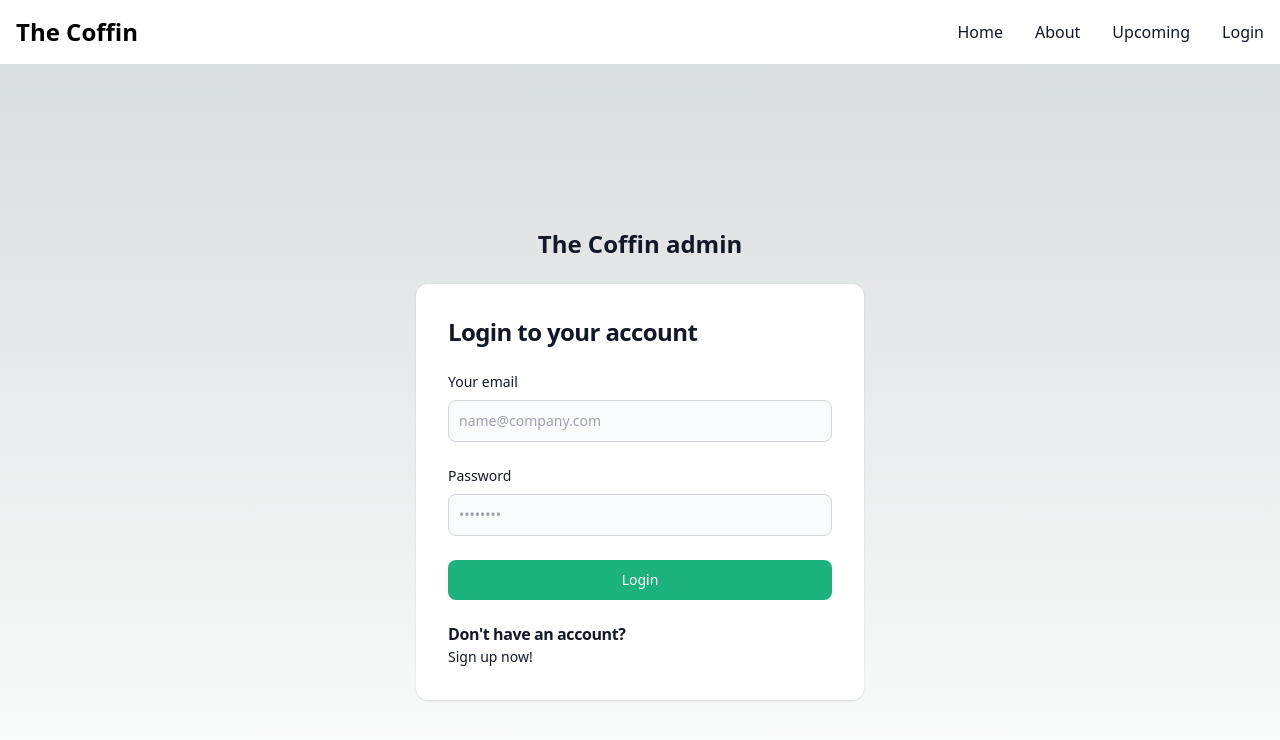
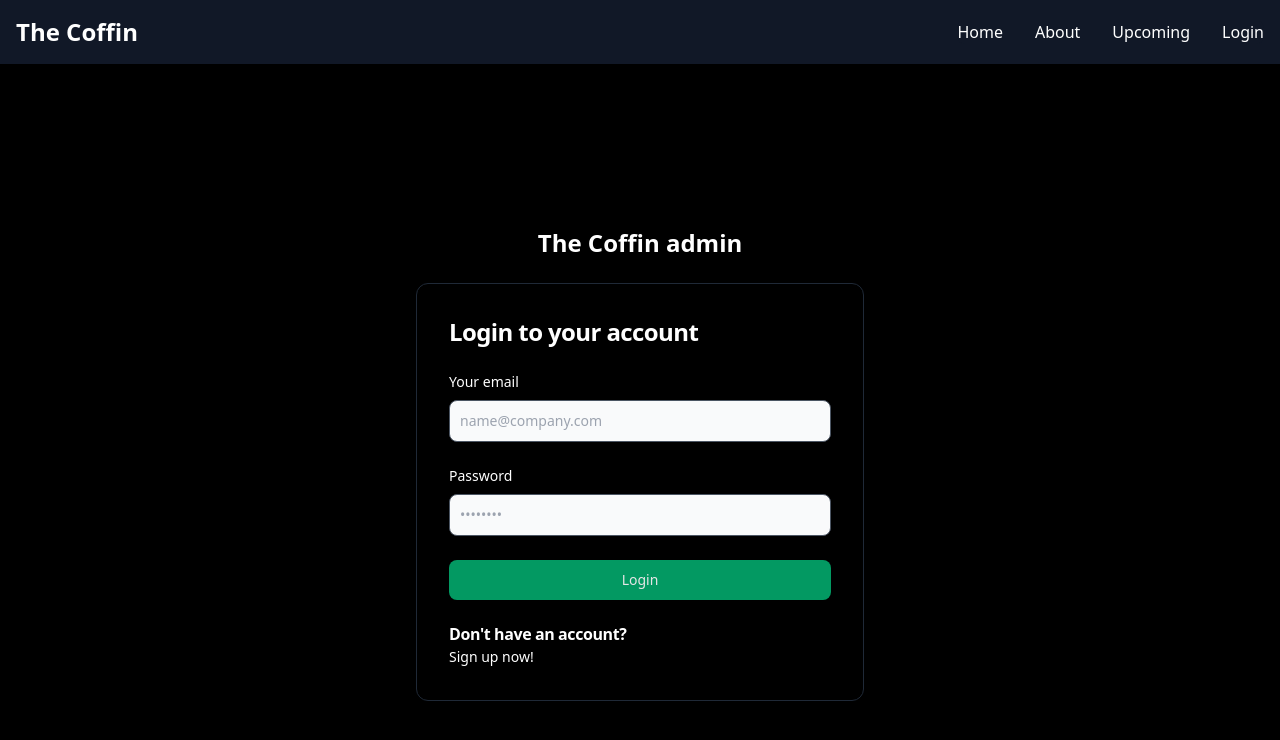
Before and after one commit to neonguyen-dev/the-coffin, a Next.js app: page /login in a window 1280 px wide. Shown: the top 740 px of the page. Built offline with nearby package versions, Linux system fonts and the light colour scheme; no server answers.

Commit message:
Fixed some bugs regarding deployment and changed the preferred mode to always be dark

```diff
--- a/src/app/(auth)/login/loginView.jsx
+++ b/src/app/(auth)/login/loginView.jsx
@@ -5,29 +5,29 @@ export default
 function LoginView(props) {
   return (
     <div className="flex flex-col items-center justify-center px-6 py-8 mx-auto md:h-screen lg:py-0">
-      <a className="flex items-center mb-6 text-2xl font-semibold text-gray-900 dark:text-white">
+      <a className="flex items-center mb-6 text-2xl font-semibold text-white">
         The Coffin admin
       </a>
-      <div className="w-full bg-white rounded-xl shadow dark:border md:mt-0 sm:max-w-md xl:p-0 dark:bg-gray-700 dark:border-gray-800">
+      <div className="w-full rounded-xl shadow border md:mt-0 sm:max-w-md xl:p-0 border-gray-800">
         <div className="p-6 space-y-4 md:space-y-6 sm:p-8">
-          <h1 className="text-xl font-bold leading-tight tracking-tight text-gray-900 md:text-2xl dark:text-white">
+          <h1 className="text-xl font-bold leading-tight tracking-tight md:text-2xl text-white">
             Login to your account
           </h1>
           <form className="space-y-4 md:space-y-6">
             <div>
-              <label htmlFor="email" className="block mb-2 text-sm font-medium text-gray-900 dark:text-white">Your email</label>
-              <input type="email" id="email" autoComplete="email" onChange={(event) => props.setEmail(event.target.value)} placeholder="name@company.com" required="" className="bg-gray-50 border border-gray-300 text-gray-900 sm:text-sm rounded-lg focus:ring-primary-600 focus:border-primary-600 block w-full p-2.5 dark:bg-gray-700 dark:border-gray-600 dark:placeholder-gray-400 dark:text-white dark:focus:ring-blue-500 dark:focus:border-blue-500" />
+              <label htmlFor="email" className="block mb-2 text-sm font-medium text-white">Your email</label>
+              <input type="email" id="email" autoComplete="email" onChange={(event) => props.setEmail(event.target.value)} placeholder="name@company.com" required="" className="bg-gray-50 border sm:text-sm rounded-lg focus:ring-primary-600 focus:border-primary-600 block w-full p-2.5 border-gray-600 placeholder-gray-400 text-white focus:ring-blue-500 focus:border-blue-500" />
             </div>
             <div>
-              <label htmlFor="password" className="block mb-2 text-sm font-medium text-gray-900 dark:text-white">Password</label>
-              <input type="password" id="password" autoComplete="current-password" onChange={(event) => props.setPassword(event.target.value)} placeholder="••••••••" required minLength={6} className="bg-gray-50 border border-gray-300 text-gray-900 sm:text-sm rounded-lg focus:ring-primary-600 focus:border-primary-600 block w-full p-2.5 dark:bg-gray-700 dark:border-gray-600 dark:placeholder-gray-400 dark:text-white dark:focus:ring-blue-500 dark:focus:border-blue-500" />
+              <label htmlFor="password" className="block mb-2 text-sm font-medium text-white">Password</label>
+              <input type="password" id="password" autoComplete="current-password" onChange={(event) => props.setPassword(event.target.value)} placeholder="••••••••" required minLength={6} className="bg-gray-50 border sm:text-sm rounded-lg focus:ring-primary-600 focus:border-primary-600 block w-full p-2.5 border-gray-600 placeholder-gray-400 text-white focus:ring-blue-500 focus:border-blue-500" />
             </div>
-            <button type="button" onClick={() => props.login()} className="w-full text-white bg-primary-600 hover:bg-primary-700 focus:ring-4 focus:outline-none focus:ring-primary-300 font-medium rounded-lg text-sm px-5 py-2.5 text-center dark:bg-primary-600 dark:hover:bg-primary-700 dark:focus:ring-primary-800 hover:underline">Login</button>
+            <button type="button" onClick={() => props.login()} className="w-full text-white bg-primary-600 hover:bg-primary-700 focus:ring-4 focus:outline-none focus:ring-primary-300 font-medium rounded-lg text-sm px-5 py-2.5 text-center bg-primary-600 hover:bg-primary-700 focus:ring-primary-800 hover:underline">Login</button>
           </form>
-          <p className="text-base font-bold leading-tight tracking-tight text-gray-900 dark:text-white">
+          <p className="text-base font-bold leading-tight tracking-tight text-white">
             Don&apos;t have an account?
           </p>
-          <Link href="register" className="hover:underline text-sm text-gray-900 dark:text-white">Sign up now!</Link>
+          <Link href="register" className="hover:underline text-sm text-white">Sign up now!</Link>
         </div>
       </div>
     </div>
--- a/src/app/(protected)/newpub/newPubView.jsx
+++ b/src/app/(protected)/newpub/newPubView.jsx
@@ -50,10 +50,8 @@ export default function NewPub(props) {
             </div>
 
             <div className="clearfix">
-                <Link href="/schedule">
-                    <button type="button" className="cancelbtn">Cancel</button>
-                    <button type="submit" className="signupbtn" onClick={props.handleSubmit}>Create Pub!</button>
-                </Link>
+                <button type="button" className="cancelbtn">Cancel</button>
+                <button type="submit" className="signupbtn" onClick={props.handleSubmit}>Create Pub!</button>
             </div>
         </div>
     );
--- a/src/app/globals.css
+++ b/src/app/globals.css
@@ -3,35 +3,27 @@
 @tailwind utilities;
 
 :root {
-  --foreground-rgb: 0, 0, 0;
-  --background-start-rgb: 214, 219, 220;
-  --background-end-rgb: 255, 255, 255;
+  --foreground-rgb: 255, 255, 255;
+  --background-start-rgb: 0, 0, 0;
+  --background-end-rgb: 0, 0, 0;
 }
 
-@media (prefers-color-scheme: dark) {
-  :root {
-    --foreground-rgb: 255, 255, 255;
-    --background-start-rgb: 0, 0, 0;
-    --background-end-rgb: 0, 0, 0;
-  }
-}
 
 body {
   color: rgb(var(--foreground-rgb));
-  background: linear-gradient(
-      to bottom,
+  background: linear-gradient(to bottom,
       transparent,
-      rgb(var(--background-end-rgb))
-    )
-    rgb(var(--background-start-rgb));
+      rgb(var(--background-end-rgb))) rgb(var(--background-start-rgb));
 }
 
 
 
-* {box-sizing: border-box}
+* {
+  box-sizing: border-box
+}
 
 /* Full-width input fields */
-  input[type=text]{
+input[type=text] {
   color: black;
   width: 50%;
   padding: 15px;
@@ -41,7 +33,7 @@ body {
   background: #f1f1f1;
 }
 
-input[type=text]:focus{
+input[type=text]:focus {
   background-color: #ddd;
   outline: none;
 }
@@ -64,7 +56,7 @@ button {
 }
 
 button:hover {
-  opacity:1;
+  opacity: 1;
 }
 
 /* Extra styles for the cancel button */
@@ -74,7 +66,8 @@ button:hover {
 }
 
 /* Float cancel and signup buttons and add an equal width */
-.cancelbtn, .signupbtn {
+.cancelbtn,
+.signupbtn {
   float: left;
   width: 50%;
 }
@@ -91,7 +84,7 @@ button:hover {
   display: table;
 }
 
-.header{
+.header {
   padding: 60px;
   text-align: center;
   background: #000000;
@@ -101,12 +94,14 @@ button:hover {
 
 /* Change styles for cancel button and signup button on extra small screens */
 @media screen and (max-width: 300px) {
-  .cancelbtn, .signupbtn {
+
+  .cancelbtn,
+  .signupbtn {
     width: 100%;
   }
 }
 
-.simpleButton{
+.simpleButton {
   display: inline-block;
   margin: 10px;
   outline: 0;
@@ -127,7 +122,7 @@ button:hover {
   transition-property: color, background-color, border-color;
 }
 
-.simpleButton2{
+.simpleButton2 {
   display: inline-block;
   margin: 10px;
   outline: 0;
@@ -168,7 +163,7 @@ button:hover {
   position: absolute;
   background-color: #f1f1f1;
   min-width: 160px;
-  box-shadow: 0px 8px 16px 0px rgba(0,0,0,0.2);
+  box-shadow: 0px 8px 16px 0px rgba(0, 0, 0, 0.2);
   z-index: 1;
 }
 
@@ -179,11 +174,17 @@ button:hover {
   display: block;
 }
 
-.dropdown:hover .dropdown-content {display: block;}
+.dropdown:hover .dropdown-content {
+  display: block;
+}
 
-.dropdown-content a:hover {background-color: #ddd;}
+.dropdown-content a:hover {
+  background-color: #ddd;
+}
 
-.dropdown:hover .dropbtn {background-color: #585462;}
+.dropdown:hover .dropbtn {
+  background-color: #585462;
+}
 
 
 .button_plus {
--- a/src/components/footer.jsx
+++ b/src/components/footer.jsx
@@ -10,7 +10,7 @@ export function Footer(props) {
           © 2023 Neo Nguyen, Rasmus Sjöberg, Peter Patranika, Roy Dolonius. All Rights Reserved.
         </span>
         <ul className="flex flex-wrap items-center mt-3 text-sm font-medium text-gray-500 dark:text-gray-400 sm:mt-0">
-          <li style={{ marginRight: '0.5rem' }}>
+          <li>
             <Link href="about" className="hover:underline me-4 md:me-6">About</Link>
           </li>
           <li className="hover:underline">
--- a/src/components/navbar.jsx
+++ b/src/components/navbar.jsx
@@ -20,33 +20,33 @@ export function Navbar() {
   return (
 
 
-    <nav className="bg-white border-gray-200 dark:bg-gray-900">
+    <nav className="bg-gray-900">
       <div className="max-w-screen-xl flex flex-wrap items-center justify-between mx-auto p-4">
         <Link href="/" className="flex items-center space-x-3 rtl:space-x-reverse">
-          <span className="self-center text-2xl font-semibold whitespace-nowrap dark:text-white">The Coffin</span>
+          <span className="self-center text-2xl font-semibold whitespace-nowrap text-white">The Coffin</span>
         </Link>
-        <button onClick={toggleNavVisibility} type="button" className="inline-flex items-center p-2 w-10 h-10 justify-center text-sm text-gray-500 rounded-lg md:hidden hover:bg-gray-100 focus:outline-none focus:ring-2 focus:ring-gray-200 dark:text-gray-400 dark:hover:bg-gray-700 dark:focus:ring-gray-600" aria-controls="navbar-default" aria-expanded="false">
+        <button onClick={toggleNavVisibility} type="button" className="inline-flex items-center p-2 w-10 h-10 justify-center text-sm rounded-lg md:hidden focus:outline-none focus:ring-2 text-gray-400 hover:bg-gray-700 focus:ring-gray-600" aria-controls="navbar-default" aria-expanded="false">
           <span className="sr-only">Open main menu</span>
           <svg className="w-5 h-5" aria-hidden="true" xmlns="http://www.w3.org/2000/svg" fill="none" viewBox="0 0 17 14">
             <path stroke="currentColor" strokeLinecap="round" strokeLinejoin="round" strokeWidth="2" d="M1 1h15M1 7h15M1 13h15" />
           </svg>
         </button>
         <div className={`w-full md:block md:w-auto ${isNavVisible ? "" : "hidden"}`} id="navbar-default">
-          <ul className="font-medium flex flex-col p-4 md:p-0 mt-4 border border-gray-100 rounded-lg bg-gray-50 md:flex-row md:space-x-8 rtl:space-x-reverse md:mt-0 md:border-0 md:bg-white dark:bg-gray-800 md:dark:bg-gray-900 dark:border-gray-700">
+          <ul className="font-medium flex flex-col p-4 md:p-0 mt-4 border rounded-lg md:flex-row md:space-x-8 rtl:space-x-reverse md:mt-0 md:border-0 bg-gray-800 md:bg-gray-900 border-gray-700">
             <li>
-              <Link href="/" className="block py-2 px-3 text-gray-900 rounded hover:bg-gray-100 md:hover:bg-transparent md:border-0 md:hover:text-blue-700 md:p-0 dark:text-white md:dark:hover:text-blue-500 dark:hover:bg-gray-700 dark:hover:text-white md:dark:hover:bg-transparent">Home</Link>
+              <Link href="/" className="block py-2 px-3 rounded md:border-0 md:p-0 text-white md:hover:text-blue-500 hover:bg-gray-700 hover:text-white">Home</Link>
             </li>
             <li>
-              <Link href="about" className="block py-2 px-3 text-gray-900 rounded hover:bg-gray-100 md:hover:bg-transparent md:border-0 md:hover:text-blue-700 md:p-0 dark:text-white md:dark:hover:text-blue-500 dark:hover:bg-gray-700 dark:hover:text-white md:dark:hover:bg-transparent">About</Link>
+              <Link href="about" className="block py-2 px-3 rounded md:border-0 md:p-0 text-white md:hover:text-blue-500 hover:bg-gray-700 hover:text-white">About</Link>
             </li>
             <li>
-              {!user && <Link href="upcoming" className="block py-2 px-3 text-gray-900 rounded hover:bg-gray-100 md:hover:bg-transparent md:border-0 md:hover:text-blue-700 md:p-0 dark:text-white md:dark:hover:text-blue-500 dark:hover:bg-gray-700 dark:hover:text-white md:dark:hover:bg-transparent">Upcoming</Link>}
-              {user && <Link href="schedule" className="block py-2 px-3 text-gray-900 rounded hover:bg-gray-100 md:hover:bg-transparent md:border-0 md:hover:text-blue-700 md:p-0 dark:text-white md:dark:hover:text-blue-500 dark:hover:bg-gray-700 dark:hover:text-white md:dark:hover:bg-transparent">Schedule</Link>}
+              {!user && <Link href="upcoming" className="block py-2 px-3 rounded md:border-0 md:p-0 text-white md:hover:text-blue-500 hover:bg-gray-700 hover:text-white">Upcoming</Link>}
+              {user && <Link href="schedule" className="block py-2 px-3 rounded md:border-0 md:p-0 text-white md:hover:text-blue-500 hover:bg-gray-700 hover:text-white">Schedule</Link>}
 
             </li>
             <li>
-              {!user && <Link href="login" className="block py-2 px-3 text-gray-900 rounded hover:bg-gray-100 md:hover:bg-transparent md:border-0 md:hover:text-blue-700 md:p-0 dark:text-white md:dark:hover:text-blue-500 dark:hover:bg-gray-700 dark:hover:text-white md:dark:hover:bg-transparent">Login</Link>}
-              {user && <p onClick={() => logout()} className="cursor-pointer block py-2 px-3 text-gray-900 rounded hover:bg-gray-100 md:hover:bg-transparent md:border-0 md:hover:text-blue-700 md:p-0 dark:text-white md:dark:hover:text-blue-500 dark:hover:bg-gray-700 dark:hover:text-white md:dark:hover:bg-transparent">Log out</p>}
+              {!user && <Link href="login" className="block py-2 px-3 rounded md:border-0 md:p-0 text-white md:hover:text-blue-500 hover:bg-gray-700 hover:text-white">Login</Link>}
+              {user && <p onClick={() => logout()} className="cursor-pointer block py-2 px-3 rounded md:border-0 md:p-0 text-white md:hover:text-blue-500 hover:bg-gray-700 hover:text-white">Log out</p>}
             </li>
           </ul>
         </div>
```
